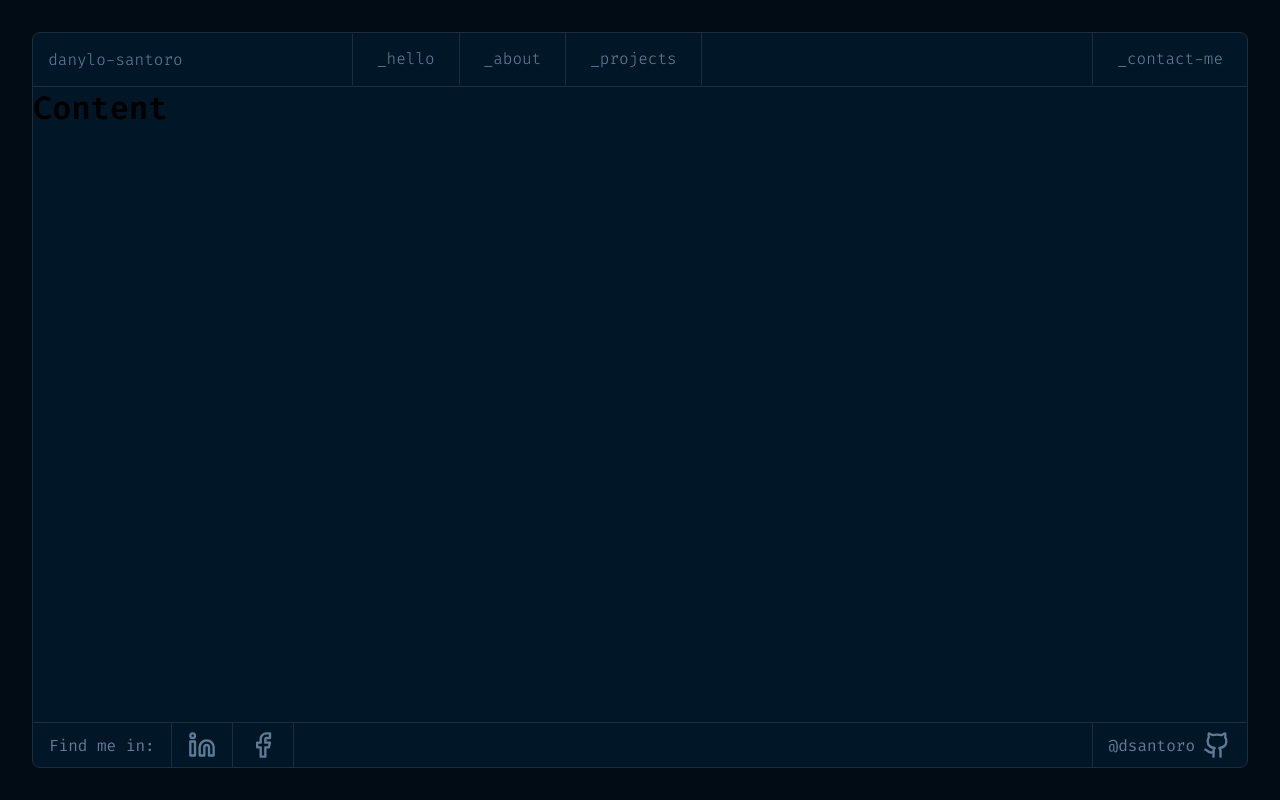
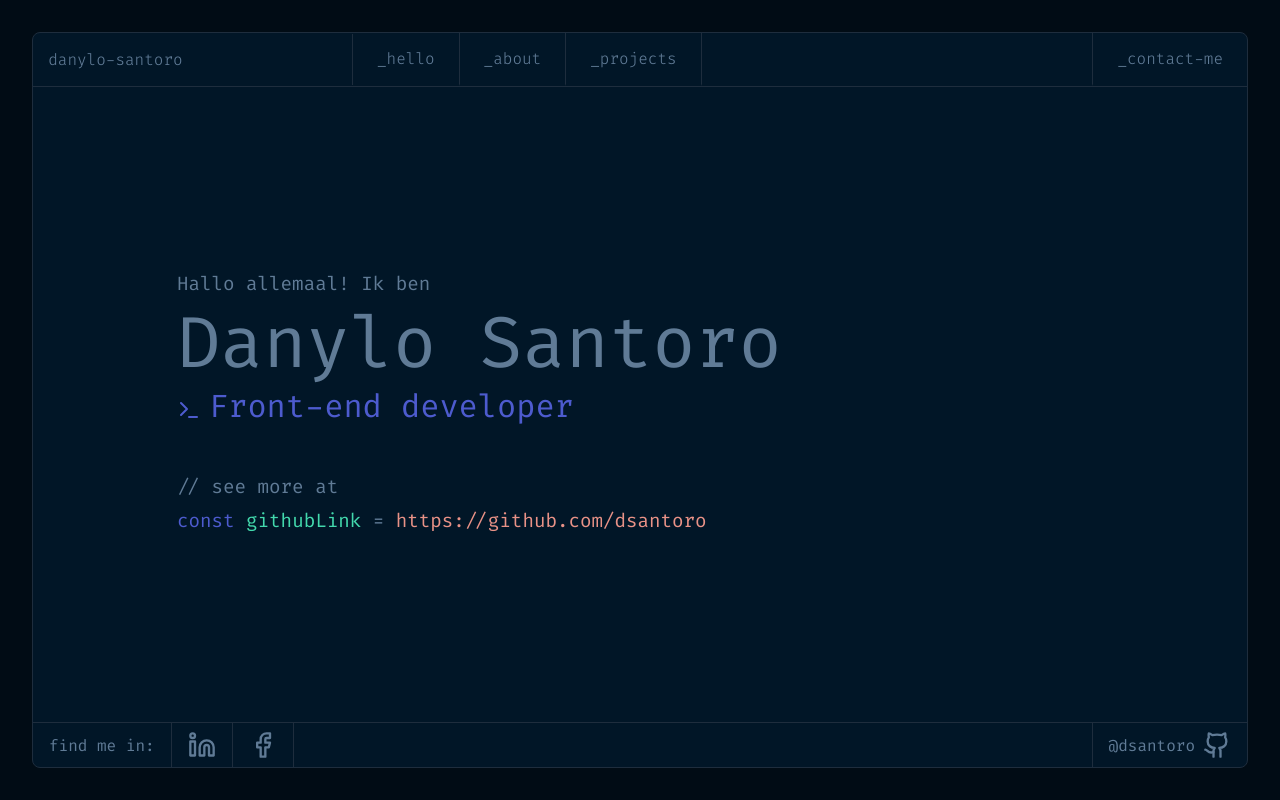
Before and after one commit to dsantoro/portfolio, a Next.js app: page / in a window 1280 px wide. Built offline with nearby package versions, Linux system fonts and the light colour scheme.

Commit message:
added a home page

```diff
--- a/src/app/components/Footer/Footer.tsx
+++ b/src/app/components/Footer/Footer.tsx
@@ -6,7 +6,7 @@ const { footer } = styles;
 const Footer = () => {
   return (
     <footer className={footer}>
-      <span>Find me in:</span>
+      <span>find me in:</span>
       <a
         href="https://www.linkedin.com/in/danylo-santoro/"
         target="_blank"
--- a/src/app/globals.css
+++ b/src/app/globals.css
@@ -15,6 +15,10 @@
 
   --links-size: 1rem;
   --text-default-weight: 400;
+
+  --token-color: #4D5BCE;
+  --key-color: #43D9AD;
+  --code-color: #E99287;
 }
 
 @media (prefers-color-scheme: dark) {
--- a/src/app/page.module.css
+++ b/src/app/page.module.css
@@ -17,3 +17,54 @@
   padding: 2rem;
   background-color: var(--outer-background);
 }
+
+.welcome {
+  width: 100%;
+  display: flex;
+  height: 100%;
+  justify-content: center;
+  flex-direction: column;
+  padding-inline: 9rem;
+}
+
+.welcome h1 {
+  font-size: 4.5rem;
+  font-weight: 400;
+  color: var(--comment-color);
+}
+
+.welcome h2 {
+  font-size: 1.2rem;
+  font-weight: 400;
+  color: var(--comment-color);
+}
+
+.welcome h3 {
+  font-size: 2rem;
+  font-weight: 400;
+  color: var(--token-color);
+  margin-bottom: 3rem;
+  display: flex;
+  align-items: flex-end;
+  gap: 0.5rem;
+  line-height: 1;
+}
+
+.welcome p {
+  font-size: 1.2rem;
+  font-weight: 400;
+  color: var(--comment-color);
+  line-height: 1.8;
+}
+
+.token {
+  color: var(--token-color);
+}
+
+.key {
+  color: var(--key-color);
+}
+
+.code {
+  color: var(--code-color);
+}
--- a/src/app/page.tsx
+++ b/src/app/page.tsx
@@ -1,3 +1,32 @@
+import { Terminal } from "lucide-react";
+
+import styles from "./page.module.css";
+
+const { welcome, token, key, code } = styles;
+
 export default function Home() {
-  return <h1>Content</h1>;
+  return (
+    <div className={welcome}>
+      <h2>Hallo allemaal! Ik ben</h2>
+      <h1>Danylo Santoro</h1>
+      <h3>
+        <Terminal />
+        Front-end developer
+      </h3>
+      {/* eslint-disable-next-line react/jsx-no-comment-textnodes */}
+      <p>// see more at</p>
+      <p>
+        <span className={token}>const</span>{" "}
+        <span className={key}>githubLink</span> ={" "}
+        <a
+          href="https://github.com/dsantoro"
+          target="_blank"
+          rel="noopener noreferrer"
+          className={code}
+        >
+          https://github.com/dsantoro
+        </a>
+      </p>
+    </div>
+  );
 }
```
